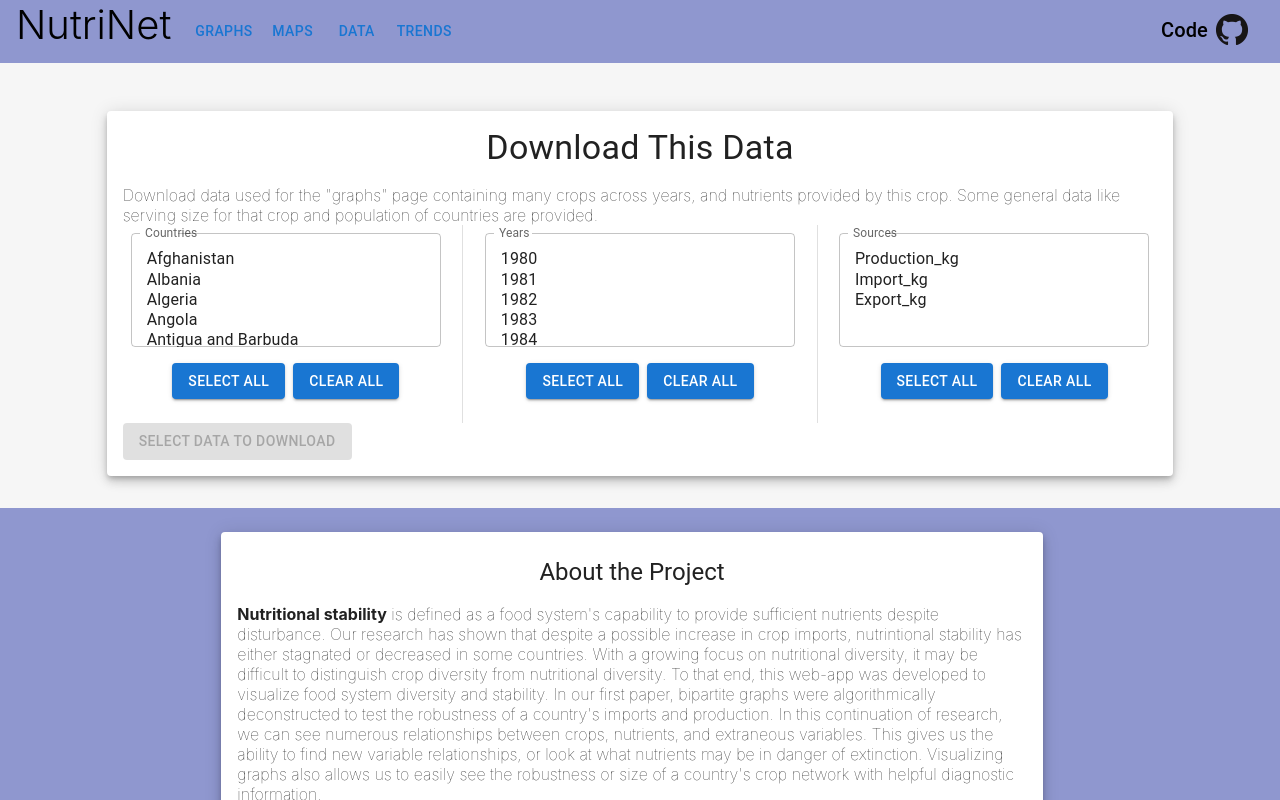
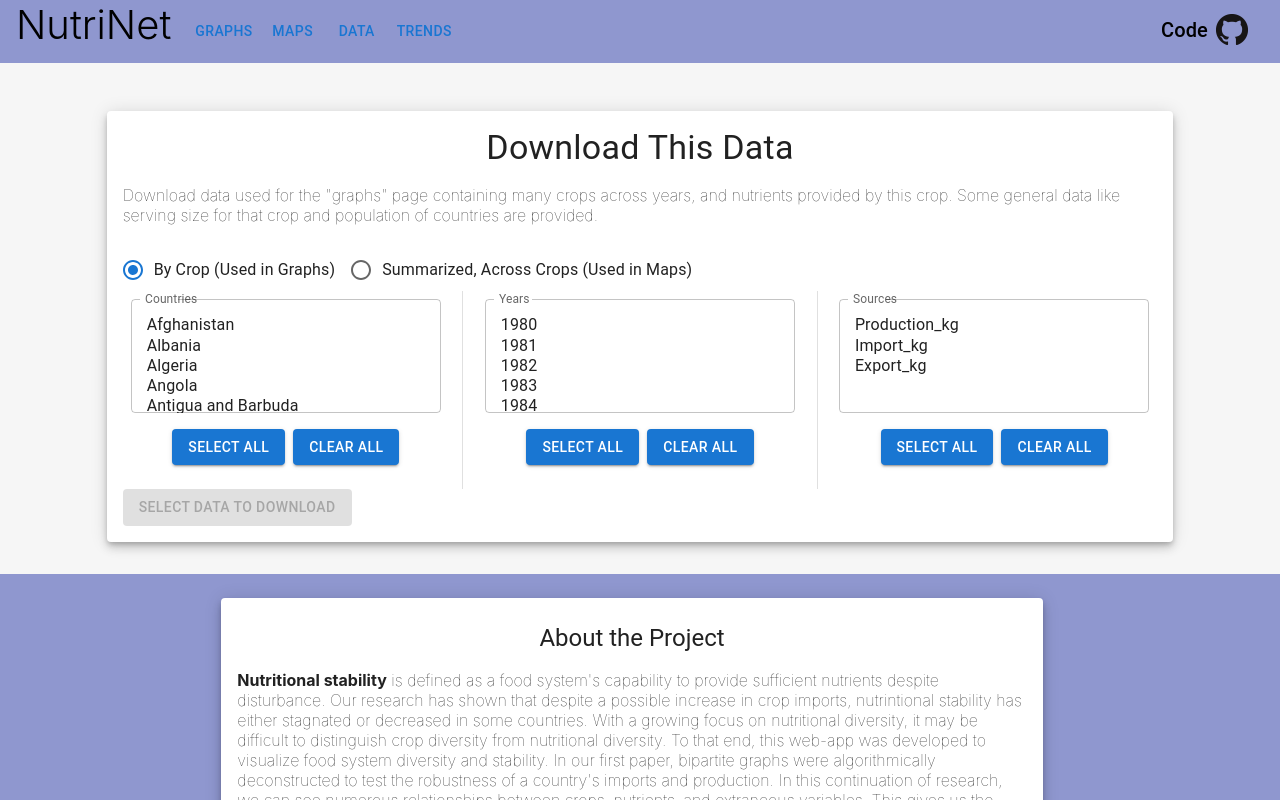
Before and after one commit to timjhh/HATCH-Nutrient-Network, a React (Create React App) app in the folder CODE/nutrinet/: page /data in a window 1280 px wide. Shown: the top 800 px of the page. Built offline with nearby package versions, Linux system fonts and the light colour scheme.

Commit message:
Add Maps Data to Downloader
- Add toggle in data downloader for source
- Fixed labeling of buttons according to download state
- Added maps as valid source for downloadable data

```diff
--- a/CODE/nutrinet/src/DataDownloader.jsx
+++ b/CODE/nutrinet/src/DataDownloader.jsx
@@ -1,6 +1,17 @@
 import React, { useState, useEffect, useRef } from "react";
-
-import { Paper, Box, Button, LinearProgress, Divider } from "@mui/material";
+import * as d3 from "d3";
+import {
+  Paper,
+  Box,
+  Button,
+  CircularProgress,
+  LinearProgress,
+  Divider,
+  Radio,
+  RadioGroup,
+  FormControl,
+  FormControlLabel,
+} from "@mui/material";
 import { ref, equalTo, query, orderByChild, get } from "firebase/database";
 
 import Typography from "@mui/material/Typography";
@@ -12,28 +23,55 @@ function DataDownloader(props) {
   const [yearsDL, setYearsDL] = useState([]);
   const [sourcesDL, setSourcesDL] = useState([]);
   const [canDownload, setCanDownload] = useState(false);
+  const [dataSource, setDataSource] = useState("database");
+  const [downloading, setDownloading] = useState(false);
+  const [dlLabel, setDlLabel] = useState("Select Data to Download");
 
   const [dlData, setDLData] = useState([]);
 
   const csvLink = React.createRef();
 
+  // Set download button state, downloading state, and can download state from one place
+  // props: whether a download is happening right now
+  function updateCanDownload(dl) {
+    if (!dl) {
+      setDownloading(false);
+      setCanDownload(
+        yearsDL.length > 0 && countriesDL.length > 0 && sourcesDL.length > 0
+      );
+      setDlLabel(
+        yearsDL.length > 0 && countriesDL.length > 0 && sourcesDL.length > 0
+          ? "Download"
+          : "Select Data to Download"
+      );
+    } else {
+      setDlLabel("Downloading....");
+      setDownloading(true);
+    }
+  }
+
   useEffect(() => {
-    setCanDownload(
-      !(yearsDL.length > 0 && countriesDL.length > 0 && sourcesDL.length > 0)
-    );
+    updateCanDownload(downloading);
   }, [countriesDL, yearsDL, sourcesDL]);
 
   useEffect(() => {
     if (dlData.length > 0) {
       csvLink.current.link.click();
+      updateCanDownload(false);
+      setDLData([])
     }
   }, [dlData]);
 
   // Queries firebase for data to be downloaded by iterating through countries, filtering returned data by year,
   // then by source requested
+  // If maps is selected, loads data from csv, filters for desired countries and source requested
   function downloadData() {
     if (!props.database) return;
 
+    updateCanDownload(true);
+
+    // Data is sourced from firebase db
+    if (dataSource === "database") {
       Promise.all(
         countriesDL.map((country) => {
           return fetchDataByCountry(country);
@@ -45,6 +83,31 @@ function DataDownloader(props) {
           props.setSnackBar("Warning: 0 Records Found for Request");
         }
       });
+    } else {
+      // Data being downloaded must be from maps dataset
+      d3.csv(
+        `${process.env.PUBLIC_URL}` + "./DATA_INPUTS/SocioEconNutri_AY.csv"
+      ).then((res, err) => {
+        console.log(res)
+        console.log(countriesDL)
+        console.log(yearsDL)
+        console.log(sourcesDL)
+        let datum = res.filter((e) => (
+          (countriesDL.length > 0 && countriesDL.includes(e.Country)) &&
+          (yearsDL.length > 0 && yearsDL.includes(e.Year)) &&
+          (sourcesDL.length > 0 && sourcesDL.includes(e.Source))
+        ))
+        if (datum.length > 0 && !err) {
+          setDLData(datum.flat());
+        } else {
+          props.setSnackBar("Warning: 0 Records Found for Request");
+          updateCanDownload(false)
+        }
+
+
+
+      });
+    }
   }
 
   async function fetchDataByCountry(country) {
@@ -80,11 +143,37 @@ function DataDownloader(props) {
           <Typography mb={2} variant={"h4"} sx={{ textAlign: "center" }}>
             Download This Data
           </Typography>
-          <Typography mb={2} variant={"p"} sx={{ textAlign: "center" }}>
-            Download data used for the "graphs" page containing many crops across years, and nutrients provided by this crop. Some
-            general data like serving size for that crop and population of countries are provided.
+          <Typography variant={"p"} sx={{ textAlign: "center" }}>
+            Download data used for the "graphs" page containing many crops
+            across years, and nutrients provided by this crop. Some general data
+            like serving size for that crop and population of countries are
+            provided.
           </Typography>
 
+          <FormControl
+            sx={{ mt: 3, display: "inline-flex", justifyContent: "flex-start" }}
+          >
+            <RadioGroup
+              sx={{ display: "inline-flex", justifyContent: "flex-start" }}
+              row
+              aria-labelledby="data-source-radio-group"
+              value={dataSource}
+              name="data-source-radio-group"
+              onChange={(event) => setDataSource(event.target.value)}
+            >
+              <FormControlLabel
+                selected
+                value="database"
+                control={<Radio />}
+                label="By Crop (Used in Graphs)"
+              />
+              <FormControlLabel
+                value="map"
+                control={<Radio />}
+                label="Summarized, Across Crops (Used in Maps)"
+              />
+            </RadioGroup>
+          </FormControl>
           <Box
             sx={{
               width: 1,
@@ -119,11 +208,12 @@ function DataDownloader(props) {
             />
           </Box>
           <Button
-            disabled={canDownload}
+            disabled={!canDownload || downloading}
             variant="contained"
             onClick={downloadData}
           >
-            {!canDownload ? "Download Data" : "Select Data to Download"}
+            {dlLabel}
+            {downloading && <CircularProgress color="inherit" size="1rem" />}
           </Button>
           <CSVLink
             ref={csvLink}
```
Lines whose indentation alone changed are shown as unchanged.
